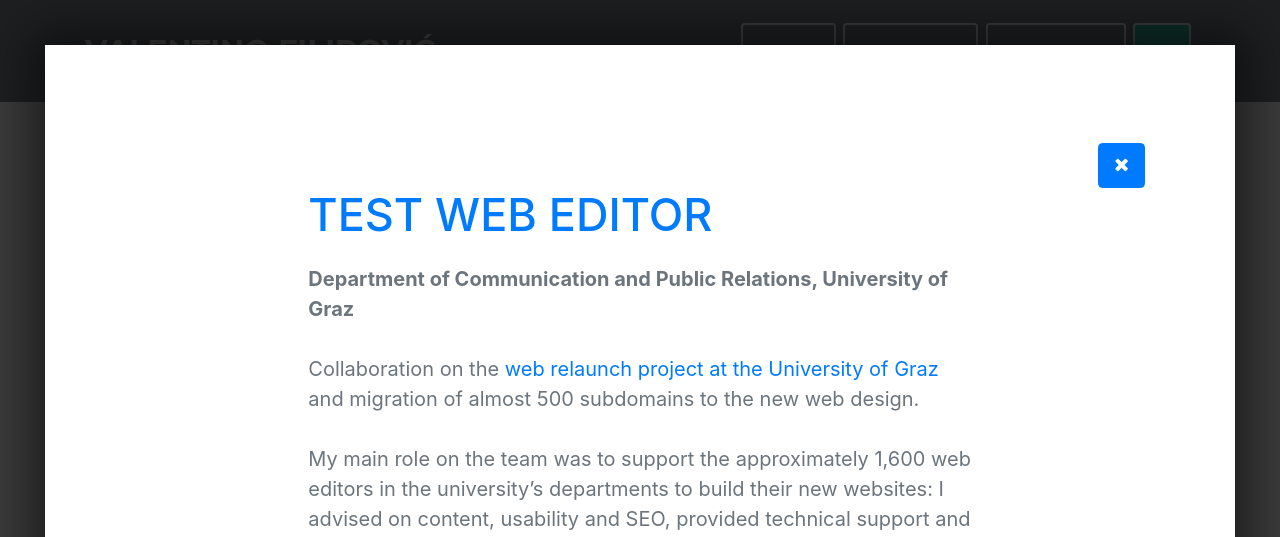
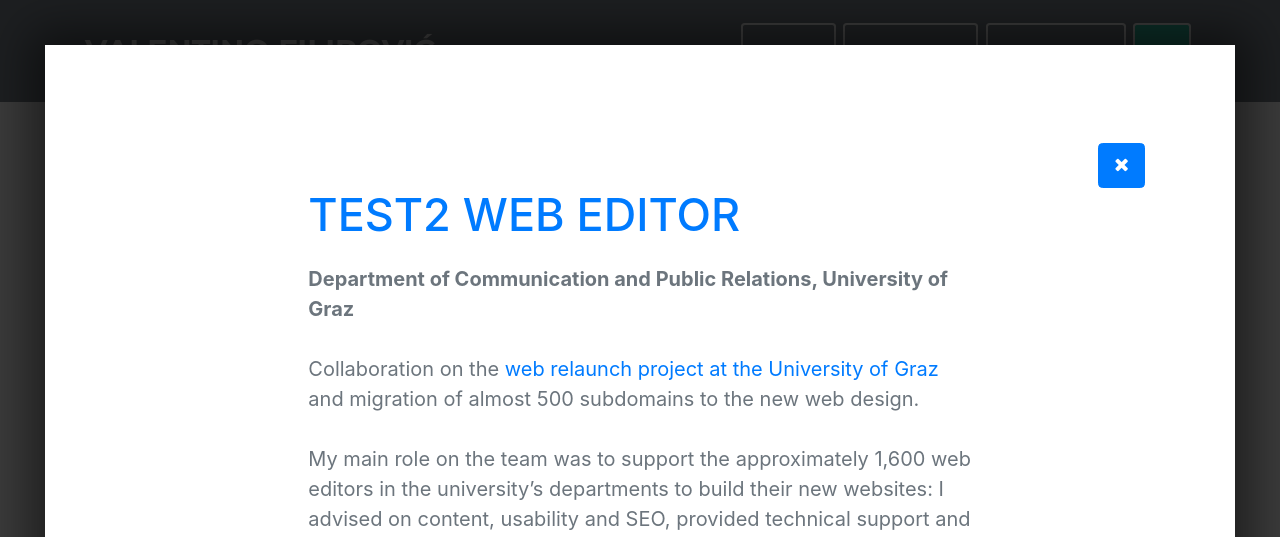
Before and after one commit to valentinofilipovic/valentinofilipovic.github.io, a website with bundled scripts: page index.html in a window 1280 px wide. Both pictures are taken after a click on the link 260 px from the left and 1784 px from the top of the page. Shown: the part 1384-1921 px from the top of the page. Built offline with nearby package versions, Linux system fonts and the light colour scheme.

Commit message:
Add files via upload

```diff
--- a/index.html
+++ b/index.html
@@ -526,8 +526,7 @@
           <div class="container text-left">
             <div class="row">
               <div class="col-lg-8 mx-auto">
-
-               <h2 class="text-primary text-uppercase mb-0">Test Web editor</h2>
+               <h2 class="text-primary text-uppercase mb-0">Test2 Web editor</h2>
                 <br />
                  <p class="mb-5 text-secondary"><b>Department of Communication and Public Relations, University of Graz</b><br /><br />Collaboration on the <a href="https://typo3support.uni-graz.at/de/support" target="_blank">web relaunch project at the University of Graz</a> and migration of almost 500 subdomains to the new web design.<br/><br/>My main role on the team was to support the approximately 1,600 web editors in the university’s departments to build their new websites: I advised on content, usability and SEO, provided technical support and help with the CMS, and acted as an interface between the departments, the project manager and the technical development team. My main responsibilities were in the following units:</p>
                  <ul class="mb-5 text-secondary">
@@ -544,12 +543,12 @@
                         </ul>
                        </div>
           <!-- Button -->
+          <div class="container text-center"><br /><a class="btn btn-primary btn-lg rounded-pill portfolio-modal-dismiss" href="#"> <i class="fa fa-close"></i> close</a></div>
         </div>
-        <div class="container text-center"><br /><a class="btn btn-primary btn-lg rounded-pill portfolio-modal-dismiss" href="#"> <i class="fa fa-close"></i> close</a></div>
       </div>
     </div>
   </div>
-  </div>
+
 
       <!--
       ///////////////
```
